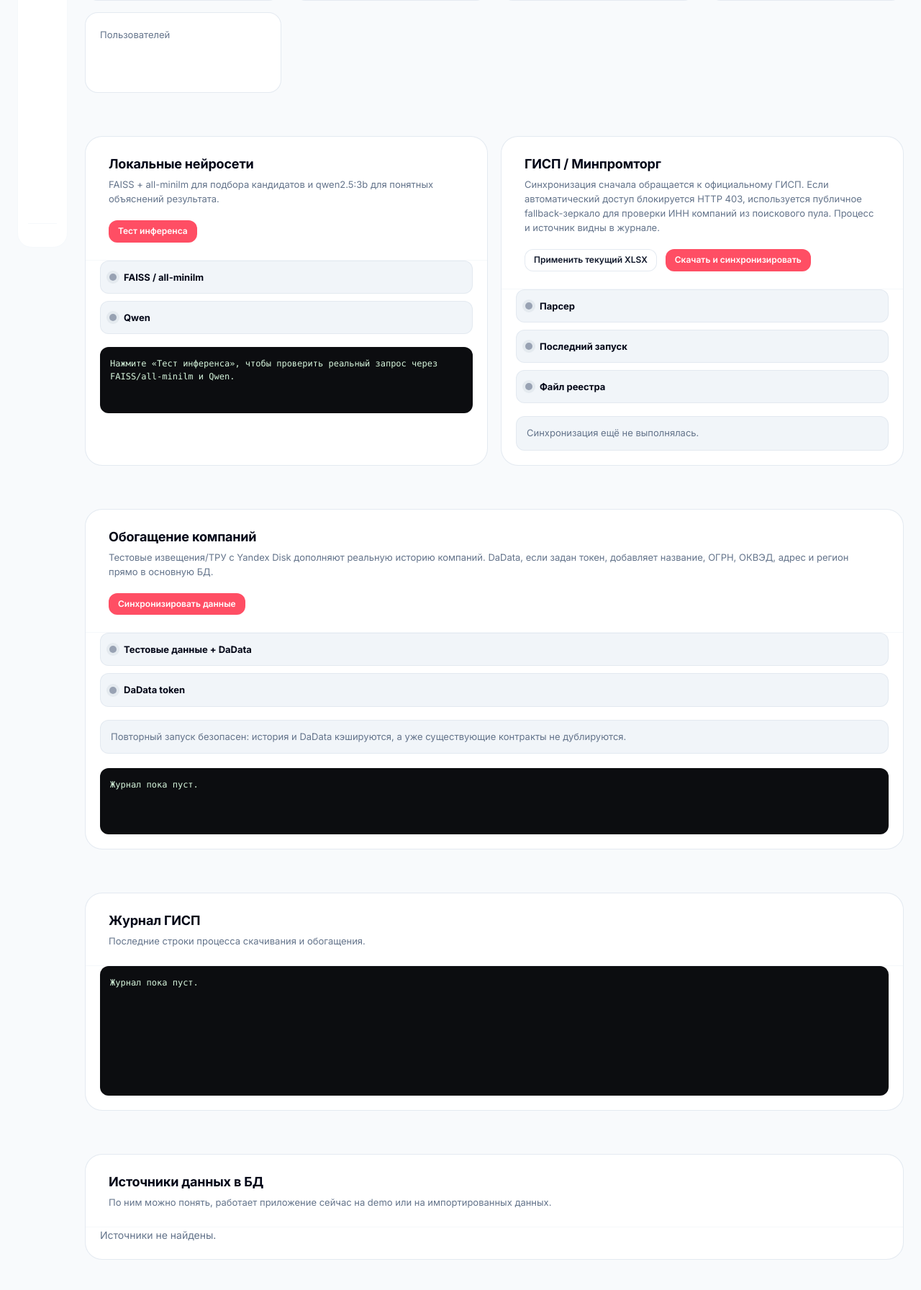
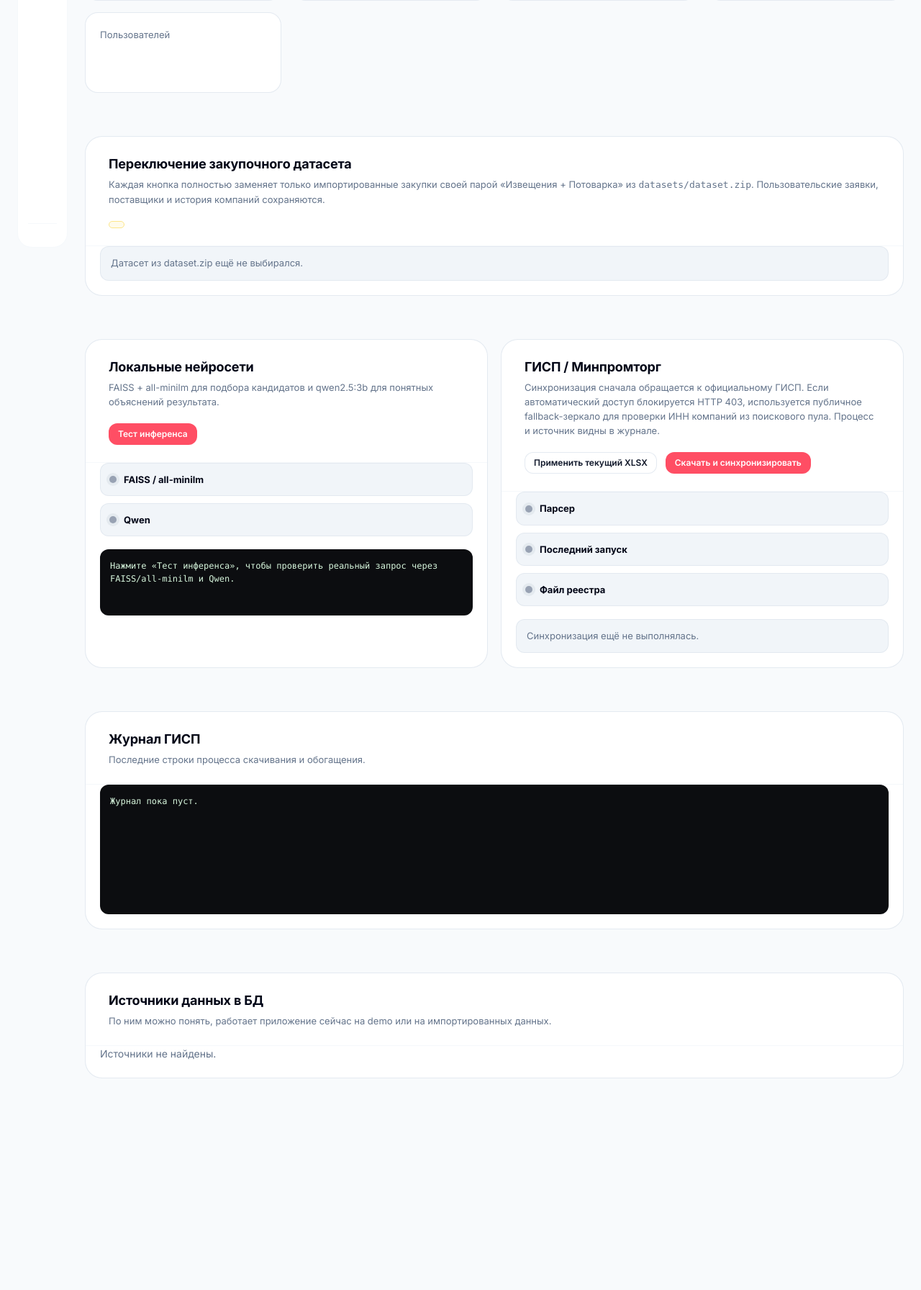
Before and after one commit to Waldemar-Foma/SPB_DETKA, a Python web app: template templates/pages/admin.html in a window 1280 px wide. Shown: the part 432-2224 px from the top of the page at 72% size. After the commit the page ends 1930 px from the top, so only its background shows below. Run offline with Jinja, Linux system fonts and the light colour scheme; the template is opened without the code that fills it, so the values that code supplies are empty.

Commit message:
Add files via upload

```diff
--- a/templates/pages/admin.html
+++ b/templates/pages/admin.html
@@ -16,6 +16,29 @@
     <article class="cabinet-stat"><span>Закупок</span><strong id="admin-count-procurements">{{ counts.procurements }}</strong></article>
     <article class="cabinet-stat"><span>Исторических побед</span><strong id="admin-count-contracts">{{ counts.contracts }}</strong></article>
     <article class="cabinet-stat"><span>Пользователей</span><strong id="admin-count-users">{{ counts.users }}</strong></article>
+  </section>
+
+  <section class="panel glass ops-panel">
+    <header class="panel__head">
+      <div>
+        <h2 class="panel__title">Переключение закупочного датасета</h2>
+        <p class="panel__subtitle">Каждая кнопка полностью заменяет только импортированные закупки своей парой «Извещения + Потоварка» из <code>datasets/dataset.zip</code>. Пользовательские заявки, поставщики и история компаний сохраняются.</p>
+      </div>
+      <span class="badge badge--supplier" id="admin-active-dataset">{{ dataset_state.label }}</span>
+    </header>
+    <div class="panel__actions" style="flex-wrap: wrap; gap: 10px;">
+      {% for item in datasets %}
+        <button class="btn btn--{{ 'accent' if dataset_state.id == item.id else 'ghost' }} btn--sm admin-dataset-btn"
+                type="button" data-dataset-id="{{ item.id }}"
+                title="{{ item.notice_file }} + {{ item.product_file }}">
+          Датасет {{ item.id }}
+          <span class="ops-muted">({{ item.notices }} закупок)</span>
+        </button>
+      {% endfor %}
+    </div>
+    <div class="ops-note" id="admin-dataset-note">
+      {% if dataset_state.id %}Активен датасет {{ dataset_state.id }} · загружено {{ dataset_state.inserted or 0 }} закупок.{% else %}Датасет из dataset.zip ещё не выбирался.{% endif %}
+    </div>
   </section>
 
   <section class="ops-two-col">
@@ -42,22 +65,6 @@
   </section>
 
   <section class="panel glass ops-panel">
-    <header class="panel__head">
-      <div>
-        <h2 class="panel__title">Обогащение компаний</h2>
-        <p class="panel__subtitle">Тестовые извещения/ТРУ с Yandex Disk дополняют реальную историю компаний. DaData, если задан токен, добавляет название, ОГРН, ОКВЭД, адрес и регион прямо в основную БД.</p>
-      </div>
-      <button class="btn btn--accent btn--sm" id="admin-run-company-enrichment" type="button">Синхронизировать данные</button>
-    </header>
-    <div class="ops-health-grid">
-      <div class="ops-health is-idle" id="health-company-enrichment"><span class="ops-health__dot"></span><div><strong>Тестовые данные + DaData</strong></div></div>
-      <div class="ops-health is-idle" id="health-dadata-config"><span class="ops-health__dot"></span><div><strong>DaData token</strong></div></div>
-    </div>
-    <div class="ops-note">Повторный запуск безопасен: история и DaData кэшируются, а уже существующие контракты не дублируются.</div>
-    <pre class="ops-log" id="company-enrichment-log">Журнал пока пуст.</pre>
-  </section>
-
-  <section class="panel glass ops-panel">
     <header class="panel__head"><div><h2 class="panel__title">Журнал ГИСП</h2><p class="panel__subtitle">Последние строки процесса скачивания и обогащения.</p></div></header>
     <pre class="ops-log ops-log--large" id="gisp-log">Журнал пока пуст.</pre>
   </section>
```
